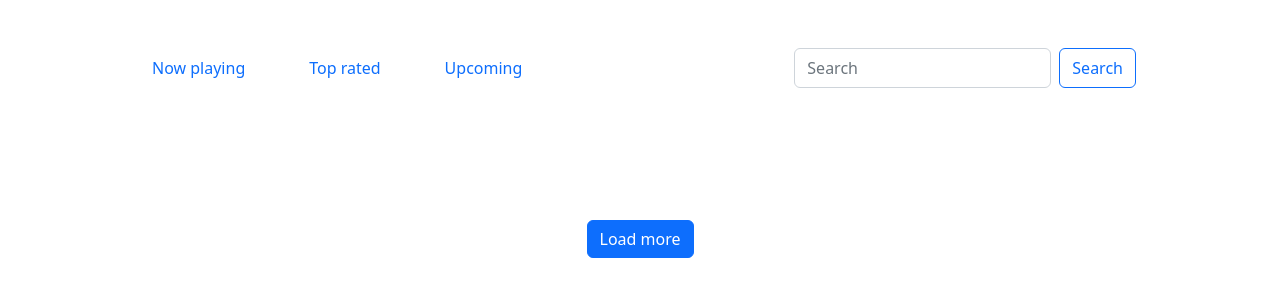
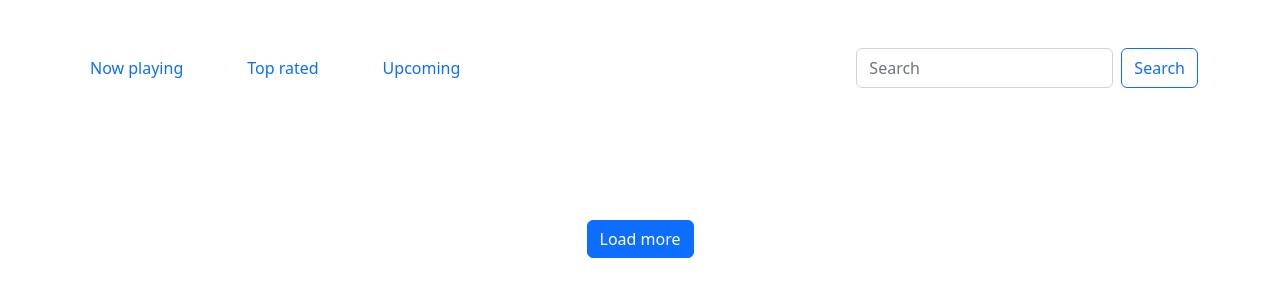
Before and after one commit to sirstanislav/list_of_movies, a React (Create React App) app: page /found in a window 1280 px wide. Shown: the top 300 px of the page. Built offline with nearby package versions, Linux system fonts and the light colour scheme.

Commit message:
sticky nav panel, clear search vlaue

```diff
--- a/src/components/Header/Header.tsx
+++ b/src/components/Header/Header.tsx
@@ -17,29 +17,40 @@ interface IHeaderProps {}
 const Header: React.FunctionComponent<IHeaderProps> = () => {
   const navigate = useNavigate();
   const dispatch = useAppDispatch();
+  const [show, setShow] = useState(false);
   const [inputValue, setInputValue] = useState("");
-  const [onShowState, setonShowState] = useState("");
+  const [onShowState, setOnShowState] = useState("");
 
   const onSubmit = (value: string) => {
     navigate("/found");
-    dispatch(foundMoviesSliceAction.firstLoad({ value: value, counter: 1 }));
+    dispatch(foundMoviesSliceAction.firstLoad({ value: value }));
   };
 
   return (
-    <div className="header">
+    <div className="header sticky-top">
       {["md"].map((expand) => (
-        <Navbar key={expand} bg="white" expand={expand} className="pt-5">
+        <Navbar
+          key={expand}
+          bg="white"
+          expand={expand}
+          className="pt-5 container"
+        >
           <Container fluid className=" justify-content-end">
-            <Navbar.Toggle aria-controls={`offcanvasNavbar-expand-${expand}`} />
+            <Navbar.Toggle
+              aria-controls={`offcanvasNavbar-expand-${expand}`}
+              onClick={() => setShow(true)}
+            />
             <Navbar.Offcanvas
+              show={show}
               id={`offcanvasNavbar-expand-${expand}`}
               aria-labelledby={`offcanvasNavbarLabel-expand-${expand}`}
               placement="start"
               onShow={() => {
-                setonShowState("pb-3");
+                setOnShowState("pb-3");
               }}
               onHide={() => {
-                setonShowState("");
+                setOnShowState("");
+                setShow(false);
               }}
             >
               <Offcanvas.Header closeButton>
@@ -47,11 +58,15 @@ const Header: React.FunctionComponent<IHeaderProps> = () => {
                   Offcanvas
                 </Offcanvas.Title>
               </Offcanvas.Header>
-              <Offcanvas.Body className="justify-content-around">
+              <Offcanvas.Body className="justify-content-between">
                 <Nav className={`gap-3 gap-md-5 ${onShowState}`}>
                   <Nav.Item>
                     <Nav.Link
-                      onClick={() => navigate("/")}
+                      onClick={() => {
+                        navigate("/");
+                        setShow(false);
+                        setInputValue("");
+                      }}
                       className="link-primary"
                     >
                       Now playing
@@ -59,7 +74,11 @@ const Header: React.FunctionComponent<IHeaderProps> = () => {
                   </Nav.Item>
                   <Nav.Item>
                     <Nav.Link
-                      onClick={() => navigate("/top")}
+                      onClick={() => {
+                        setShow(false);
+                        navigate("/top");
+                        setInputValue("");
+                      }}
                       className="link-primary"
                     >
                       Top rated
@@ -67,7 +86,11 @@ const Header: React.FunctionComponent<IHeaderProps> = () => {
                   </Nav.Item>
                   <Nav.Item>
                     <Nav.Link
-                      onClick={() => navigate("/upcoming")}
+                      onClick={() => {
+                        setShow(false);
+                        setInputValue("");
+                        navigate("/upcoming");
+                      }}
                       className="link-primary"
                     >
                       Upcoming
@@ -82,16 +105,18 @@ const Header: React.FunctionComponent<IHeaderProps> = () => {
                       ".form-control"
                     );
                     onSubmit((input as HTMLInputElement).value);
-                  }}
-                  onChange={(e) => {
-                    setInputValue((e.target as HTMLInputElement).value);
+                    setShow(false);
                   }}
                 >
                   <Form.Control
+                    value={inputValue}
                     type="search"
                     placeholder="Search"
                     className="me-2"
                     aria-label="Search"
+                    onChange={(e) => {
+                      setInputValue((e.target as HTMLInputElement).value);
+                    }}
                   />
                   <Button
                     variant="outline-primary"
```
